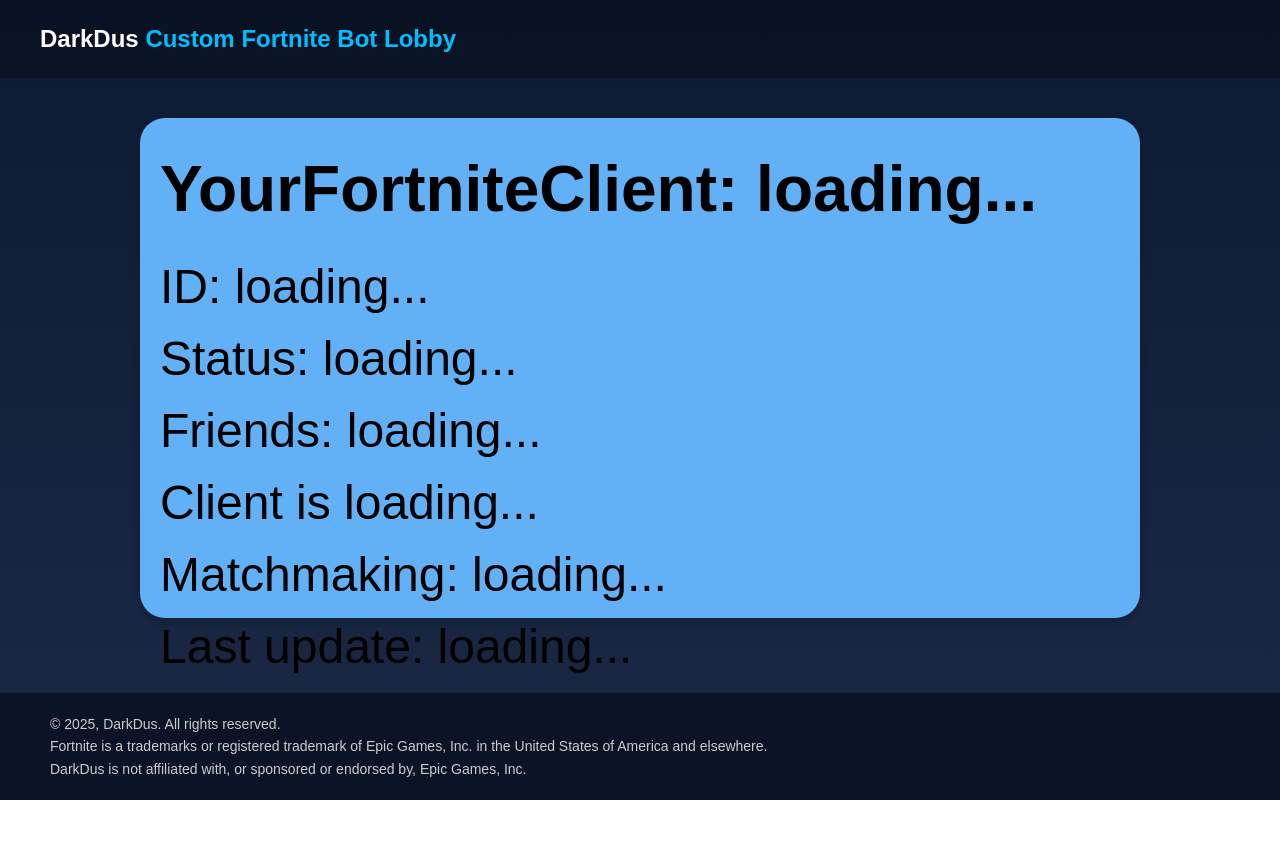
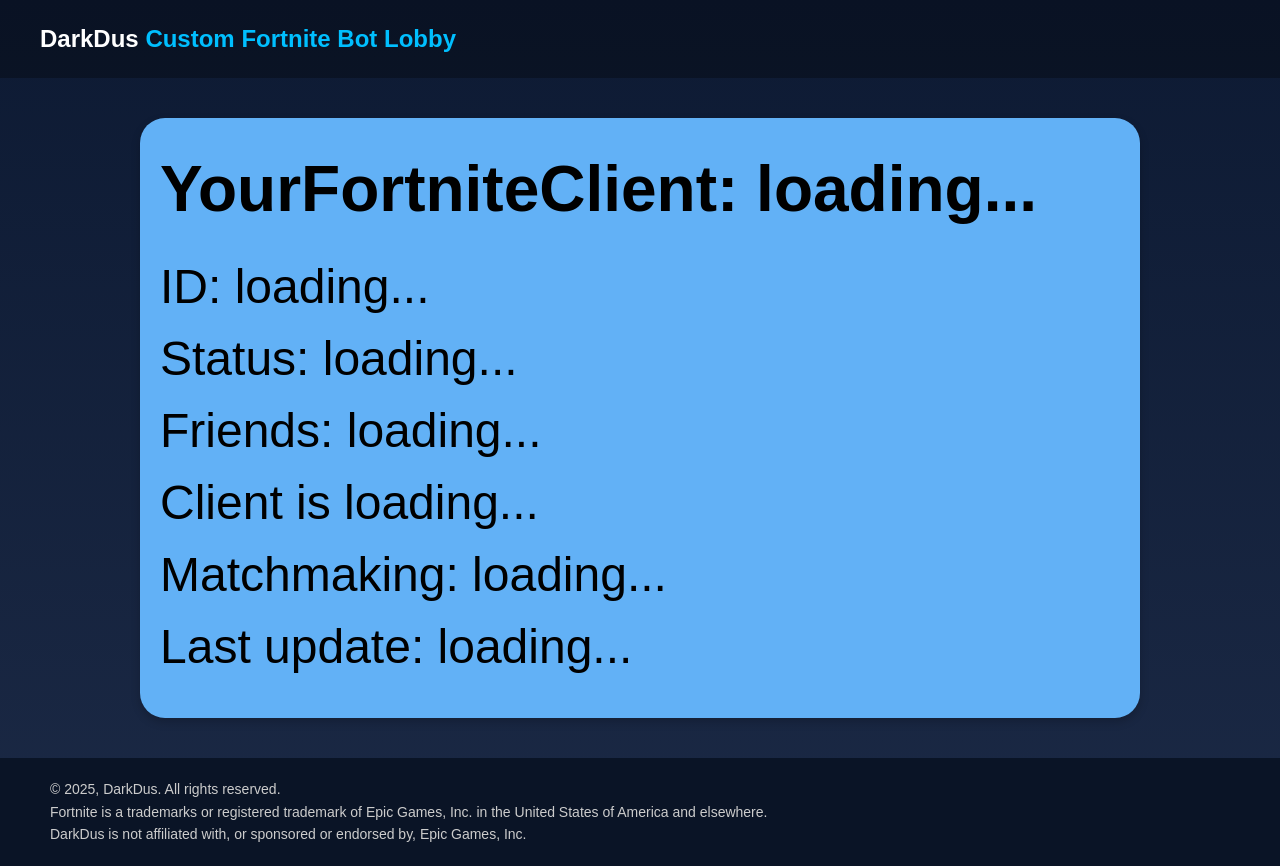
Before and after one commit to preetyloss/CustomFortniteBotLobby, a website: page src/index.html in a window 1280 px wide. Before the commit the page ends 800 px from the top, so only its background shows below. Drawn offline with Linux system fonts and the light colour scheme.

Commit message:
DarkDus v2.7.0a

```diff
--- a/src/index.html
+++ b/src/index.html
@@ -71,7 +71,7 @@
             border-radius: 25px; /* Coins très arrondis */
             box-shadow: 0 4px 10px rgba(0, 0, 0, 0.2); /* Ombre douce */
             width: 1000px; /* Nouvelle largeur */
-            height: 500px; /* Nouvelle hauteur */
+            height: 600px; /* Nouvelle hauteur */
             text-align: left; /* Alignement du texte à gauche */
             font-family: Arial, sans-serif;
         }
```
